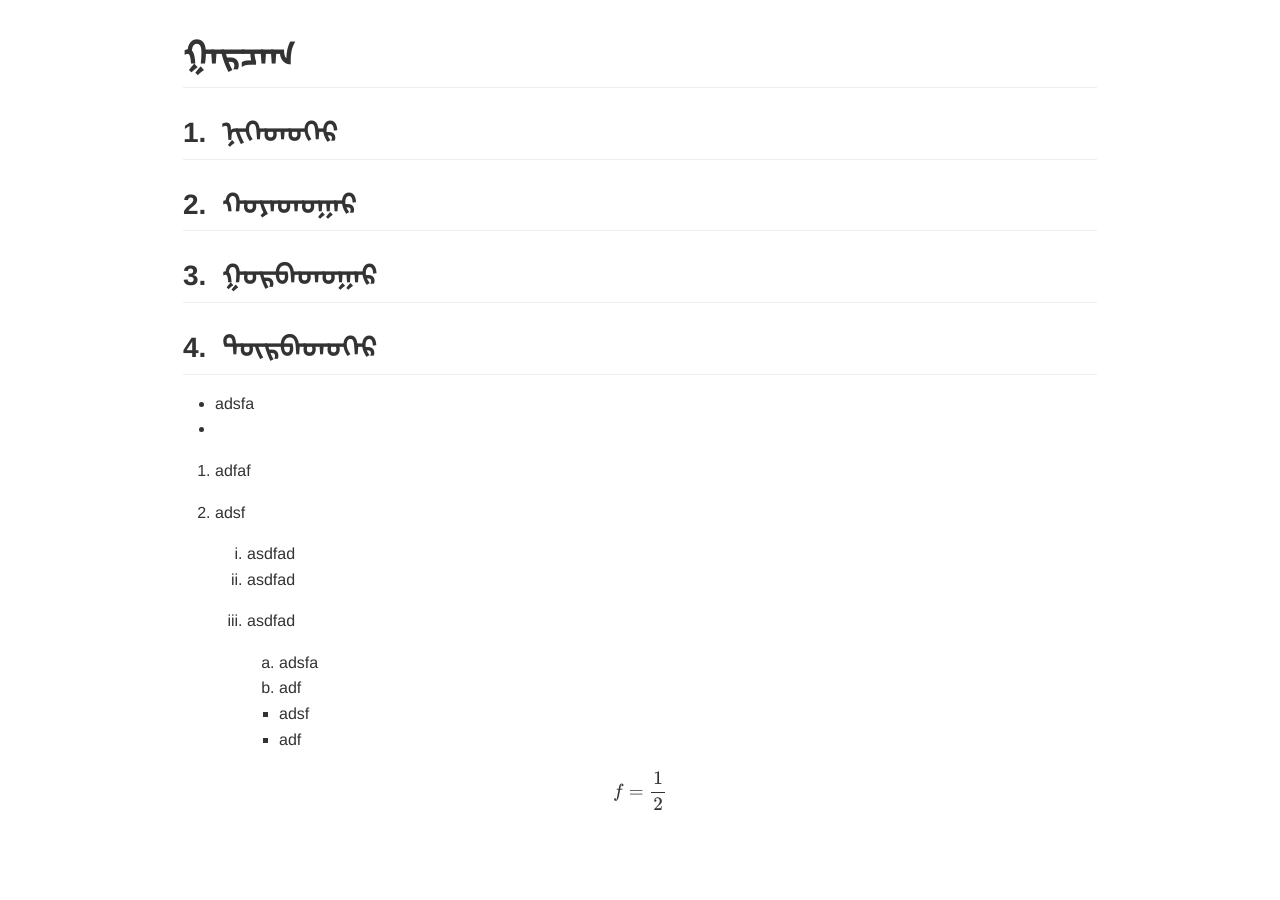
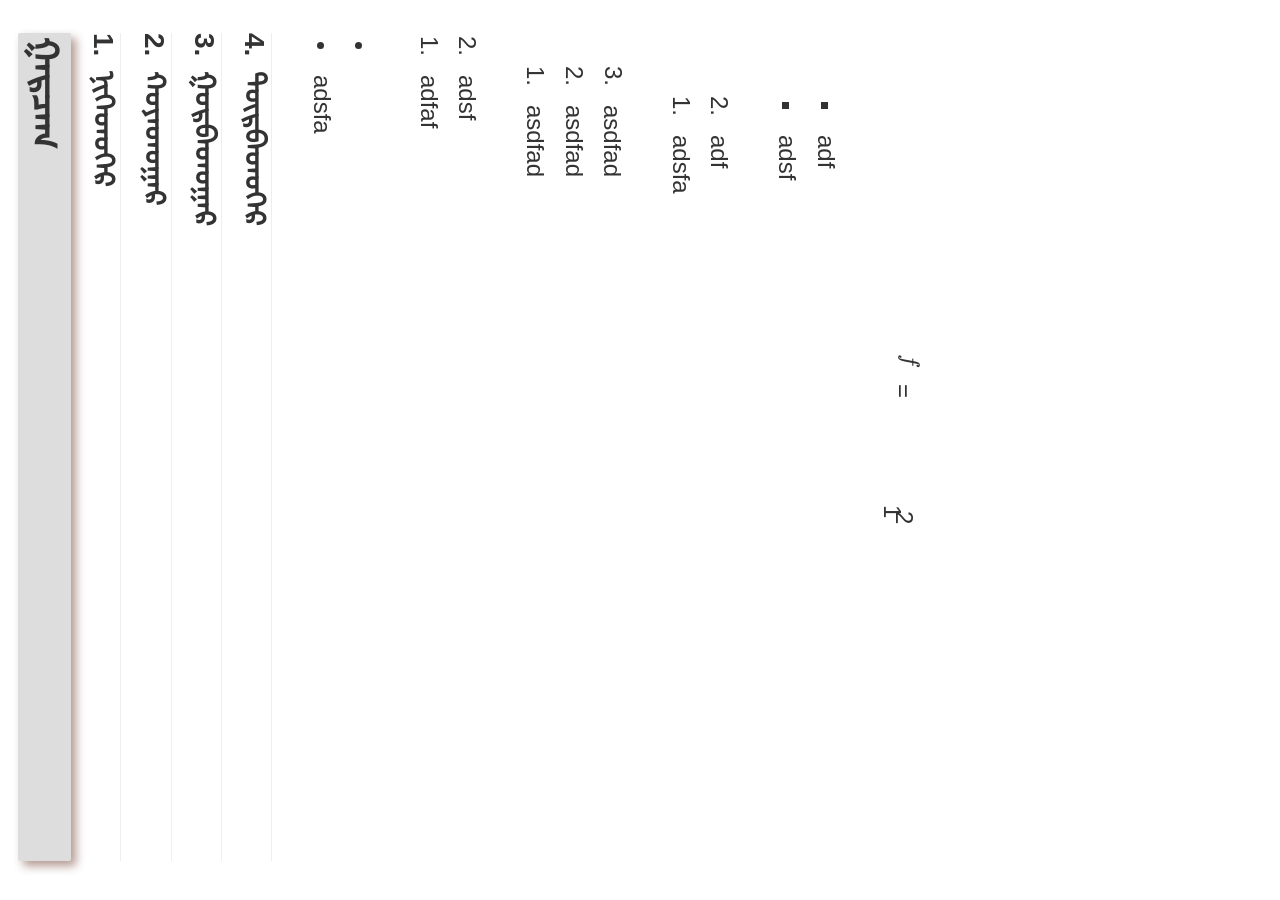
Before and after one commit to aronsoyol/Notes, a Jekyll site: the page built from _posts/2017-02-23-mon.md, in a window 1280 px wide. Built offline with Jekyll 4.4.1, drawn with Linux system fonts in a browser that asks for light colours; formulas are drawn with MathJax 3.

Commit message:
mon.html

```diff
--- a/_layouts/mon.html
+++ b/_layouts/mon.html
@@ -4,7 +4,7 @@
     <meta charset="utf-8">
     <title>{{page.title}} - {{site.name}}</title>
     <link rel="stylesheet" type="text/css" href="{{ "/css/default.css" | prepend: site.baseurl }}">
-    <link rel="stylesheet" type="text/css" href="{{ "/css/github.css" | prepend: site.baseurl }}">
+    <link rel="stylesheet" type="text/css" href="{{ "/css/github-mon.css" | prepend: site.baseurl }}">
 </head>
   <body>
     <div class="container">
```
